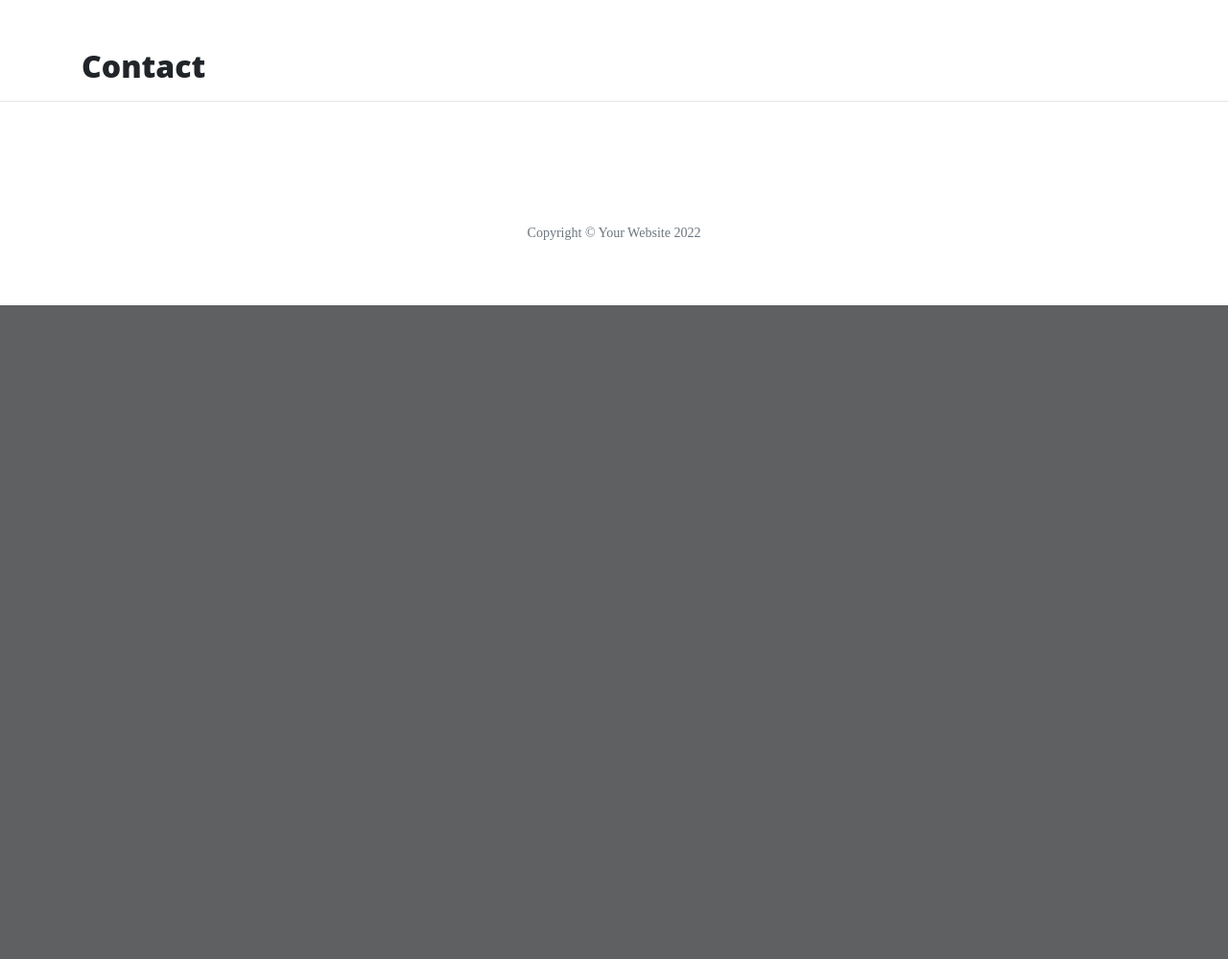
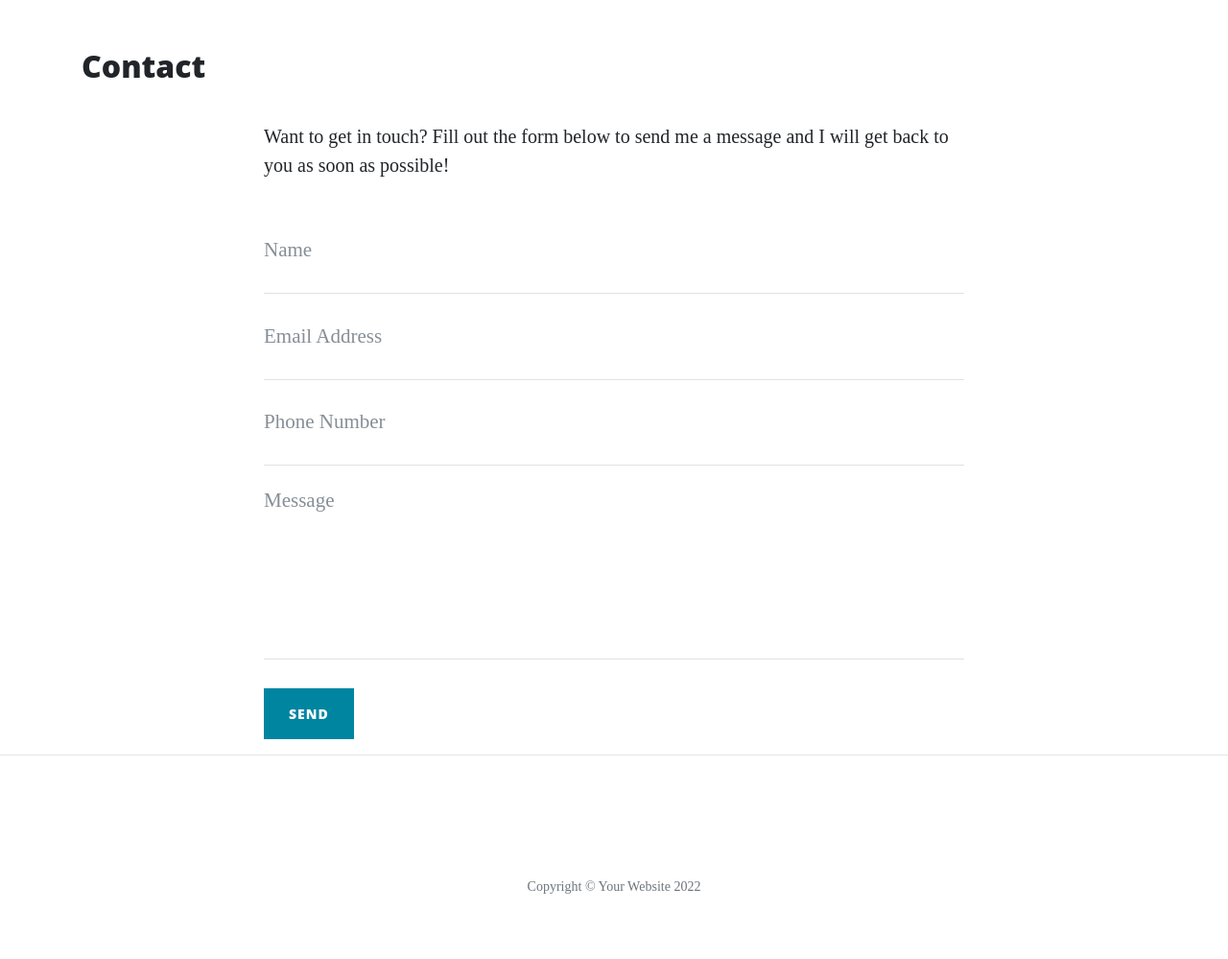
Before and after one commit to frirsta/flask-one, a Flask app: page /contact in a window 1280 px wide. Shown: the part 628-1627 px from the top of the page at 96% size. Before the commit the page ends 946 px from the top, so only its background shows below. Run offline with Flask 2, Linux system fonts and the light colour scheme; some libraries are stand-ins or nearby versions.

Commit message:
Initial commit

```diff
--- a/run.py
+++ b/run.py
@@ -19,6 +19,17 @@ def about():
     return render_template("about.html", page_title="About", company=data)
 
 
+@app.route("/about/<member_name>")
+def about_member(member_name):
+    member = {}
+    with open("data/company.json", "r") as json_data:
+        data = json.load(json_data)
+        for obj in data:
+            if obj["url"] == member_name:
+                member = obj
+    return render_template("member.html", member=member)
+
+
 @app.route("/contact")
 def contact():
     return render_template("contact.html", page_title="Contact")
--- a/templates/contact.html
+++ b/templates/contact.html
@@ -1,4 +1,50 @@
 {% extends "base.html" %}
 {% block content %}
 <h2>{{ page_title }}</h2>
+<div class="row">
+    <div class="col-lg-8 col-md-10 mx-auto">
+        <p>Want to get in touch? Fill out the form below to send me a message and I will get back to you as soon as
+            possible!</p>
+        <!-- Contact Form - Enter your email address on line 19 of the mail/contact_me.php file to make this form work. -->
+        <!-- WARNING: Some web hosts do not allow emails to be sent through forms to common mail hosts like Gmail or Yahoo. It's recommended that you use a private domain email address! -->
+        <!-- To use the contact form, your site must be on a live web host with PHP! The form will not work locally! -->
+        <form method="POST" name="sentMessage" id="contactForm" novalidate>
+            <div class="control-group">
+                <div class="form-group floating-label-form-group controls">
+                    <label>Name</label>
+                    <input type="text" class="form-control" placeholder="Name" name="name" id="name" required
+                        data-validation-required-message="Please enter your name.">
+                    <p class="help-block text-danger"></p>
+                </div>
+            </div>
+            <div class="control-group">
+                <div class="form-group floating-label-form-group controls">
+                    <label>Email Address</label>
+                    <input type="email" class="form-control" placeholder="Email Address" name="email" id="email" required
+                        data-validation-required-message="Please enter your email address.">
+                    <p class="help-block text-danger"></p>
+                </div>
+            </div>
+            <div class="control-group">
+                <div class="form-group col-xs-12 floating-label-form-group controls">
+                    <label>Phone Number</label>
+                    <input type="tel" class="form-control" placeholder="Phone Number" name="phone" id="phone" required
+                        data-validation-required-message="Please enter your phone number.">
+                    <p class="help-block text-danger"></p>
+                </div>
+            </div>
+            <div class="control-group">
+                <div class="form-group floating-label-form-group controls">
+                    <label>Message</label>
+                    <textarea rows="5" class="form-control" placeholder="Message" id="message" required
+                        data-validation-required-message="Please enter a message."></textarea>
+                    <p class="help-block text-danger"></p>
+                </div>
+            </div>
+            <br>
+            <div id="success"></div>
+            <button type="submit" class="btn btn-primary" id="sendMessageButton">Send</button>
+        </form>
+    </div>
+</div>
 {% endblock %}
```
Also changed, not shown: data/company.json (+28 -14 lines), templates/about.html (+4 -4 lines), templates/member.html (added, +15 -0 lines).
